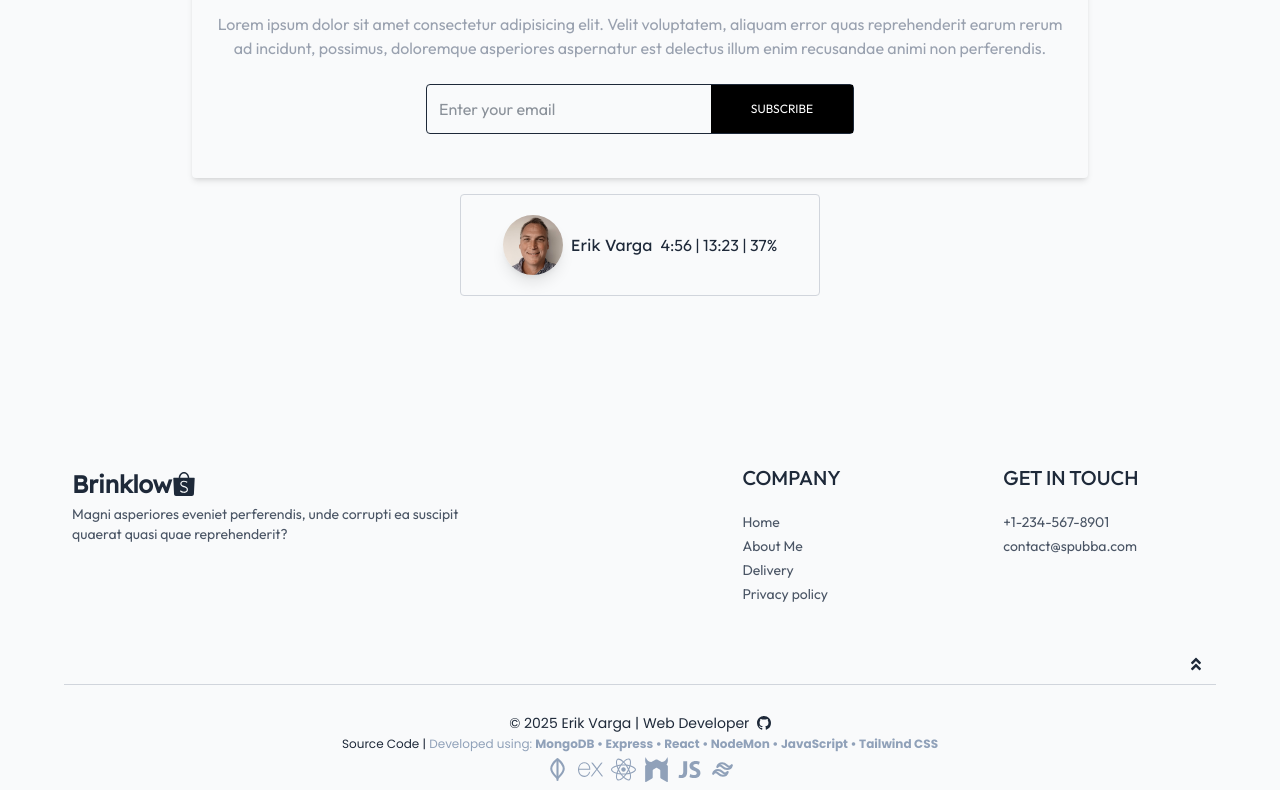
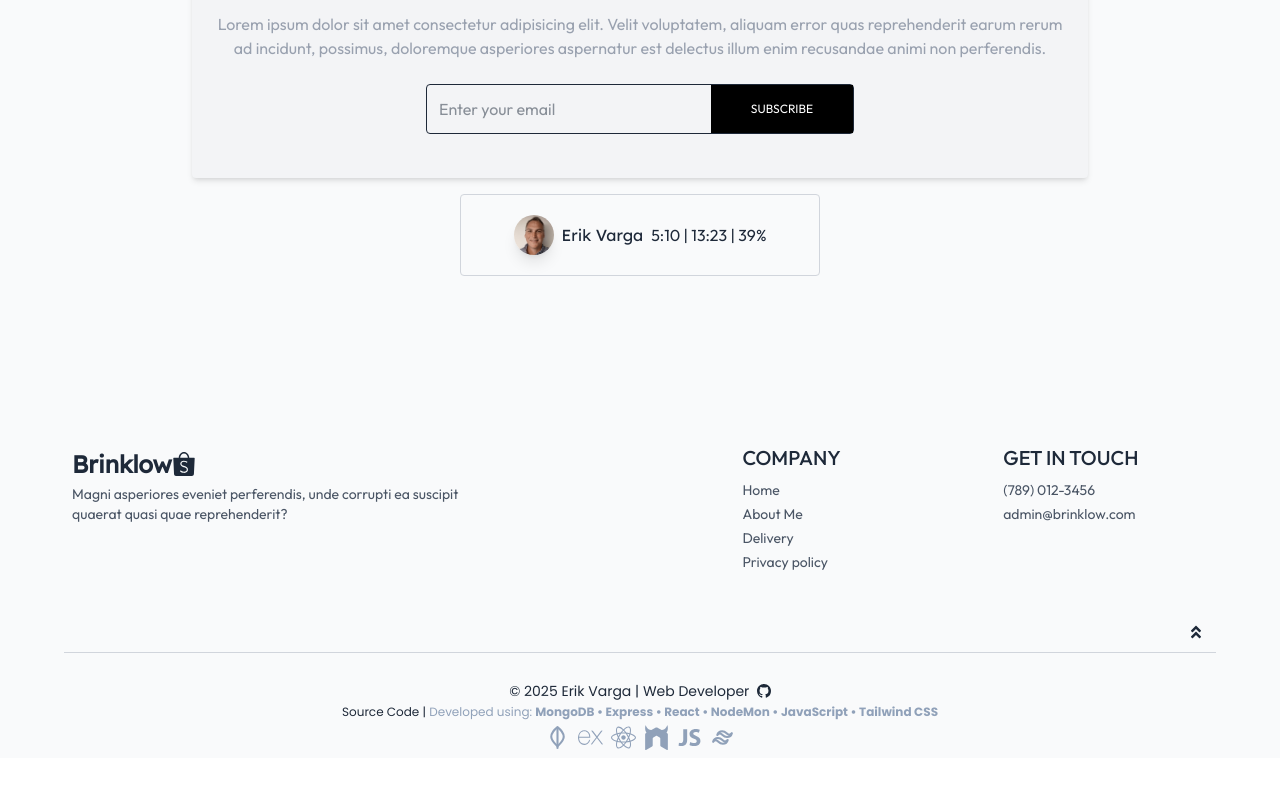
Before and after one commit to Erik-Varga/mern-stack-ecommerce, a React (Vite) app: page /about in a window 1280 px wide. Shown: the part 1143-1933 px from the top of the page. After the commit the page ends 1901 px from the top, so only its background shows below. Built offline with nearby package versions, Linux system fonts and the light colour scheme.

Commit message:
updated collection page

```diff
--- a/src/assets/assets.js
+++ b/src/assets/assets.js
@@ -736,6 +736,8 @@ export const products = [
 export const companyName = [
     {
         id: 1,
-        name: "Brinklow"
+        name: "Brinklow",
+        tel: "(789) 012-3456",
+        email: "admin@brinklow.com",
     }
 ]
--- a/src/components/CompanyInfo.jsx
+++ b/src/components/CompanyInfo.jsx
@@ -2,6 +2,7 @@ import React from 'react'
 import Logo from './Logo'
 import { Link } from 'react-router-dom'
 import { FaAngleDoubleUp } from "react-icons/fa";
+import { companyName } from '../assets/assets';
 
 const CompanyInfo = () => {
 
@@ -19,7 +20,7 @@ const CompanyInfo = () => {
                     </p>
                 </div>
                 <div>
-                    <p className='text-xl font-medium mb-5'>COMPANY</p>
+                    <p className='text-xl font-medium mb-2'>COMPANY</p>
                     <ul className="flex flex-row sm:flex-col justify-around gap-4 sm:gap-1 text-gray-600 dark:text-gray-400">
                         <Link to='/'><li>Home</li></Link>
                         <Link to='/about'><li>About Me</li></Link>
@@ -28,13 +29,12 @@ const CompanyInfo = () => {
                     </ul>
                 </div>
                 <div>
-                    <p className='text-xl font-medium mb-5'>GET IN TOUCH</p>
+                    <p className='text-xl font-medium mb-2'>GET IN TOUCH</p>
                     <ul className="flex flex-row sm:flex-col justify-around gap-4 sm:gap-1 text-gray-600 dark:text-gray-400">
-                        <li>+1-234-567-8901</li>
-                        <li>contact@spubba.com</li>
+                        <li>{companyName[0].tel}</li>
+                        <li>{companyName[0].email}</li>
                     </ul>
                 </div>
-
             </div>
 
             <div className='p-2'>
--- a/src/components/Navbar.jsx
+++ b/src/components/Navbar.jsx
@@ -81,7 +81,7 @@ const Navbar = () => {
         </div>
 
         {/* hamburger menu */}
-        <div className={`absolute top-0 right-0 bottom-0 overflow-hidden bg-gray-50 dark:bg-gray-900 transition-all mt-2 ${visible ? 'w-full' : 'w-0'}`}>
+        <div className={`absolute top-0 right-0 bottom-0 overflow-hidden z-100 bg-gray-50 dark:bg-gray-900 transition-all mt-2 ${visible ? 'w-full' : 'w-0'}`}>
             <div className='flex flex-col text-gray-600 dark:text-gray-400'>
                 <div className="flex items-center gap-4 p-3 cursor-pointer" onClick={()=>setVisible(false)}>
                     <img src={assets.dropdown_icon} alt="" className='h-4 rotate-180' />
--- a/src/components/NewsletterBox.jsx
+++ b/src/components/NewsletterBox.jsx
@@ -7,7 +7,7 @@ const NewsletterBox = () => {
     }
 
   return (
-    <div className='text-center bg-gray-50 max-w-4xl hover:bg-blue-100 dark:bg-blue-800 dark:hover:bg-cyan-700 m-2 p-5 rounded shadow-md'>
+    <div className='text-center max-w-4xl bg-gray-100 dark:bg-gray-900 hover:bg-white  dark:hover:bg-gray-800 m-2 p-5 rounded shadow-md'>
         <p className="text-2xl font-medium text-gray-800 dark:text-gray-200">Subscribe now & get 20% off</p>
         <p className="text-gray-400 dark:text-gray 600 mt-3">
             Lorem ipsum dolor sit amet consectetur adipisicing elit. Velit voluptatem, aliquam error quas reprehenderit earum rerum ad incidunt, possimus, doloremque asperiores aspernatur est delectus illum enim recusandae animi non perferendis.
--- a/src/components/ProgressBar.jsx
+++ b/src/components/ProgressBar.jsx
@@ -1,11 +1,17 @@
 import React from 'react'
 
 const ProgressBar = () => {
-    const current_hr = 4;
-    const current_min = 56;
+    const current_hr = 5;
+    const current_min = 10;
+
+    let zf_current_min = current_min
+    var zeroFilledCurrentMin = ('0'+zf_current_min).slice(-4);
 
     const total_hr = 13;
     const total_min = 23;
+
+    let zf_total_min = total_min
+    var zeroFilledTotalMin = ('0'+zf_total_min).slice(-4);
 
     const current_time = (current_hr * 60) + current_min;
     const total_time = (total_hr * 60) + total_min;
@@ -15,10 +21,10 @@ const ProgressBar = () => {
         <div>
             <div className='flex justify-center items-center gap-2 '>
             <div className="flex items-center gap-2">
-          <img src="ev_icon_pic.jpg" alt="" className='w-15 h-15 rounded-full shadow-lg' />
+          <img src="ev_icon_pic.jpg" alt="" className='w-10 h-10 rounded-full shadow-lg' />
           <span className='lexend text-md'>Erik Varga</span>
         </div>
-                <span>{current_hr}:{current_min} | {total_hr}:{total_min} | {pct_done}%</span>
+                <span>{current_hr}:{current_min < 10 ? zeroFilledCurrentMin : current_min} | {total_hr}:{total_min < 10 ? zeroFilledTotalMin : total_min} | {pct_done}%</span>
             </div>
         </div>
     )
--- a/src/components/SearchBar.jsx
+++ b/src/components/SearchBar.jsx
@@ -17,7 +17,7 @@ const SearchBar = () => {
     }, [location])
 
   return showSearch && visible ? (
-    <div className='bg-gray-100 dark:bg-gray-800 text-center flex items-center justify-center'>
+    <div className='bg-gray-100 dark:bg-gray-800 hover:bg-white dark:hover:bg-black focus:bg-white text-center flex items-center justify-center'>
         <div className="inline-flex items-center justify-center border border-gray-400 px-5 py-2 my-5 mx-3 rounded-full w-3/4 sm:w-1/2">
             <input value={search} onChange={(e)=>setSearch(e.target.value)} type="text" placeholder='Search' className='flex-1 outline-none bg-inherit text-sm' />
             <LuSearch />
--- a/src/pages/Collection.jsx
+++ b/src/pages/Collection.jsx
@@ -1,7 +1,7 @@
 import React, { useContext, useEffect, useState } from 'react'
 import { ShopContext } from '../context/ShopContext'
 import { TbArrowRightToArc } from 'react-icons/tb';
-import { BsArrowRight } from 'react-icons/bs';
+import { BsArrowRight, BsGrid } from 'react-icons/bs';
 import Title from '../components/Title';
 import ProductItem from '../components/ProductItem';
 
@@ -12,6 +12,7 @@ const Collection = () => {
   const [category, setCategory] = useState([]);
   const [subCategory, setSubCategory] = useState([]);
   const [sortType, setSortType] = useState('revelant');
+  const [numberOfColumns, setNumberofColumns] = useState(4);
 
   const toggleCategory = (e) => {
     if (category.includes(e.target.value)) {
@@ -136,8 +137,13 @@ const Collection = () => {
           </select>
         </div>
 
+        <div className='flex items-center gap-2 p-3 text-sm'>
+          <div>Number of Columns: </div>
+          <input onChange={(e)=>setNumberofColumns(e.target.value)} type="number" value={numberOfColumns} className='border border-gray-200 dark:border-gray-800 w-10 text-center py-1 bg-gray-100 dark:bg-gray-800' />
+        </div>
+
         {/* rendering products */}
-        <div className="flex flex-wrap justify-center items-center gap-4 gap-y-6">
+        <div className={`grid grid-cols-${numberOfColumns} gap-4`}>
           {filterProducts.map((item, index) => (
             <ProductItem key={index} id={item._id} image={item.image} name={item.name} price={item.price} />
           ))}
--- a/src/pages/Contact.jsx
+++ b/src/pages/Contact.jsx
@@ -1,12 +1,38 @@
 import React from 'react'
 import Title from '../components/Title'
+import { assets, companyName } from '../assets/assets';
+import NewsletterBox from './../components/NewsletterBox';
 
 const Contact = () => {
   return (
     <div className='flex flex-1 items-center justify-center'>
-      <div className="text-2xl mb-3">
+      <div className="flex flex-col gap-2 items-center justify-center p-2">
+        <div className="text-2xl mb-3">
           <Title text1={'CONTACT'} text2={'ME'} />
         </div>
+
+        <div className="my-10 flex flex-col justify-center md:flex-row gap-10 mb-28">
+
+          {/* image */}
+          <img src={assets.contact_img} alt="" className='w-full md:max-w-[480px]' />
+
+          <div className="flex flex-col justify-center items-start gap-6">
+
+            {/* store */}
+            <p className="font-semibold text-xl text-gray-600 dark:text-gray-400">Our Store</p>
+            <p className="text-gray-500">54709 Willms Station <br />Suite 350, Washington, 43322</p>
+            <p className="text-gray-500">Tel: {companyName[0].tel} <br /> Email: {companyName[0].email}</p>
+
+            {/* career */}
+            <p className="font-semibold text-xl text-gray-600 dark:text-gray-400">Careers at {companyName[0].name}</p>
+            <p className="text-gray-500">Learn more about our teams and job openings.</p>
+
+            {/* button */}
+            <button className='border border-black px-8 py-4 text-sm hover:bg-black hover:text-white transition-all duration-500 cursor-pointer'>Explore Jobs</button>
+          </div>
+        </div>
+        <NewsletterBox />
+      </div>
     </div>
   )
 }
--- a/src/pages/Home.jsx
+++ b/src/pages/Home.jsx
@@ -7,7 +7,7 @@ import NewsletterBox from '../components/NewsletterBox'
 
 const Home = () => {
   return (
-    <div className=''>
+    <div className='flex flex-col items-center justify-center'>
       <Hero />
       <LatestCollection />
       <BestSeller />
```
